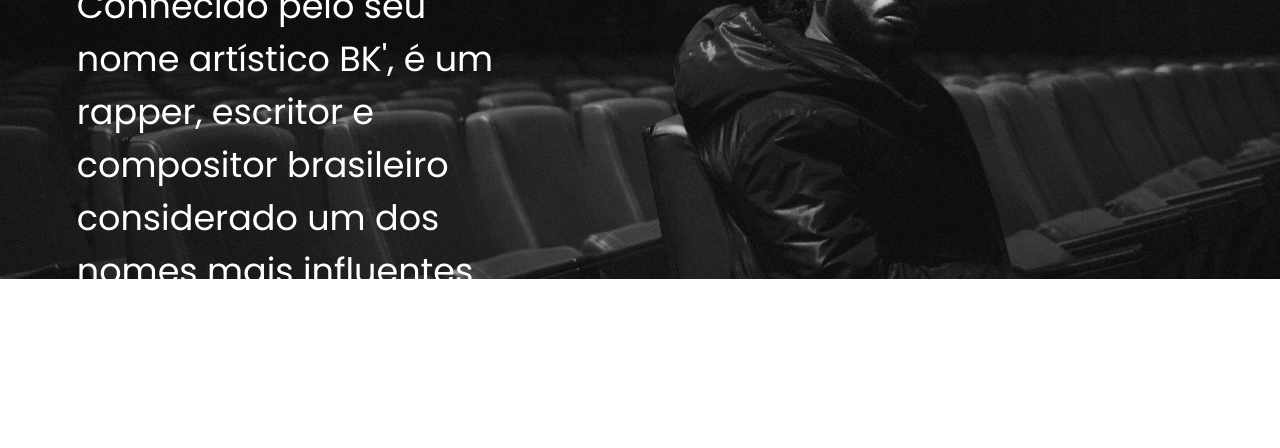
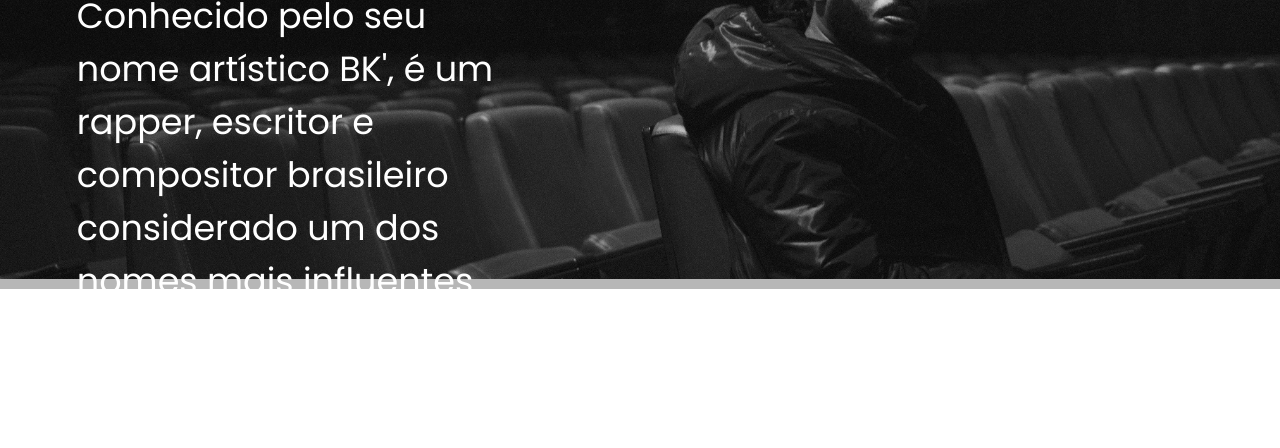
Before and after one commit to victorbrga/projeto-individual, a plain HTML site: page index.html in a window 1280 px wide. Shown: the part 396-844 px from the top of the page. Drawn offline with Linux system fonts and the light colour scheme.

Commit message:
Adição da borda no fim da imagem do banner

```diff
--- a/styleHP.css
+++ b/styleHP.css
@@ -25,6 +25,7 @@ body{
     width: 100%;
     height: 675px;
     object-fit: cover;
+    border-bottom: 10px solid #B7B7B7;
 }
 
 .header p{
@@ -87,7 +88,7 @@ top: 1%;
   .openbtn {
     font-size: 34px;
     cursor: pointer;
-    background-color: #393939 ;
+      background-color: #393939 ;
     color: white;
     margin-top: 0.2%;
     padding: 10px 15px;
```
